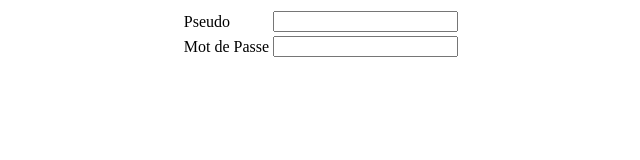
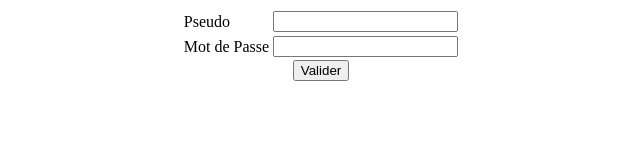
Before and after one commit to ndiaye685/repoActivity, a plain HTML site: page connexion.html in a window 1280 px wide. Shown: the whole page, without its empty margins (319-959 px from the left). Drawn offline with Linux system fonts and the light colour scheme.

Commit message:
Ajout du bouton submit

```diff
--- a/connexion.html
+++ b/connexion.html
@@ -6,8 +6,8 @@
 </head>
 <body>
 	<center>
-		<table>
-			<form method="post" action="">
+		<form method="post" action="">
+			<table>
 				<tr>
 						<td><label>Pseudo</label></td>
 						<td><input type="text" name="pseudo"></td>
@@ -16,8 +16,9 @@
 						<td><label>Mot de Passe</label></td>
 						<td><input type="text" name="mdp"></td>
 				</tr>
-			</form>
-		</table>
+			</table>
+			<input type="submit" name="valider" value="Valider">
+		</form>
 	</center>
 </body>
 </html>
```
